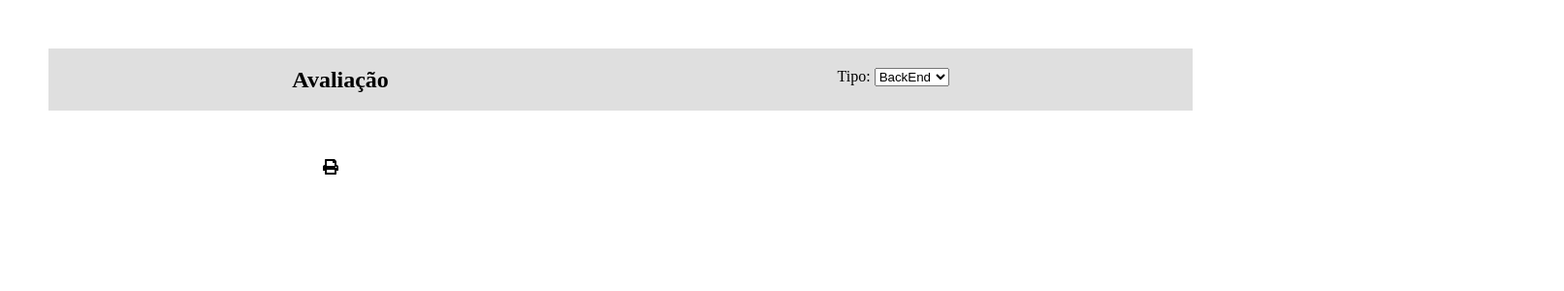
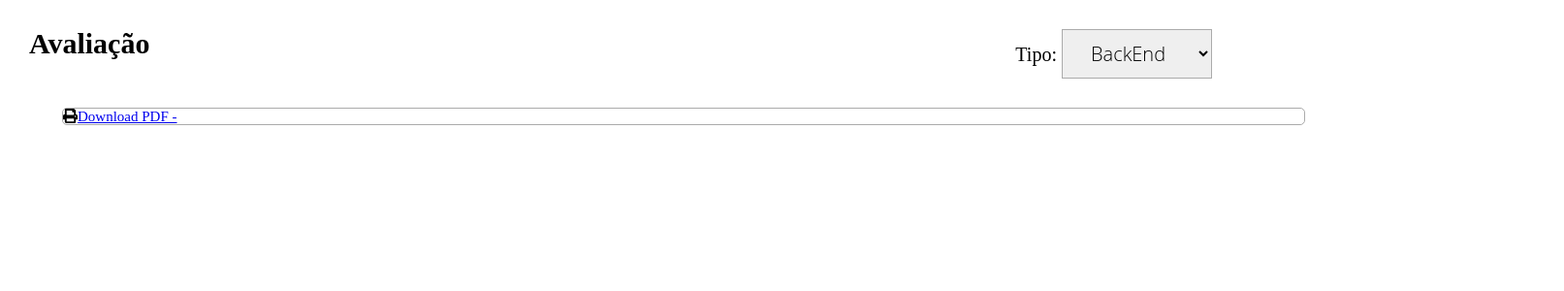
Before and after one commit to aceleradora-TW/acelera-mais-front, a React (Create React App) app: page /evaluation-challenge in a window 1280 px wide. Shown: the top 300 px of the page at 97% size, 1613 px wide, since content can reach past the window. Built offline with nearby package versions, Linux system fonts and the light colour scheme.

Commit message:
feat(evaluation-challenge): implenta botao select
@eluvya @gustavo1x

56

```diff
--- a/src/pages/evaluation-challenge/index.js
+++ b/src/pages/evaluation-challenge/index.js
@@ -10,7 +10,6 @@ export const EvaluationChallenge = () => {
       <div className="primeira">
         <p>Avaliação </p>
       </div>
-
       <div className="segunda">
         <span>Tipo: </span>
         <select name="select" id="select">
@@ -19,9 +18,10 @@ export const EvaluationChallenge = () => {
         </select>
       </div>
     </section>
-    <section className="head">
+      <section className="head">
         <div className="button">
           <FontAwesomeIcon icon={faPrint} />
+          <a href="download/acme-doc-2.0.1.txt" download="Acme Documentation (ver. 2.0.1).txt">Download PDF - </a>
         </div>
 
       </section></>
--- a/src/pages/evaluation-challenge/style.css
+++ b/src/pages/evaluation-challenge/style.css
@@ -1,16 +1,29 @@
 .table{
-  margin: 50px;
-  background-color: rgb(223, 223, 223);
-  padding: 20px;
-  margin-left: 50px;
+  margin: 30px;
   display: flex;
-  justify-content:space-around;
+  justify-content:space-between;
+  font-size: 20px;
+
 }
 .primeira{
   font-weight: bold;
   font-size: 150%;
 }
+
+.segunda select{
+  font-size: 20px;
+  border: 1px solid #ababab;
+  font-weight: 300;
+  padding: 10px 25px 10px 25px;
+  font-family: "Open Sans";
+}
+
 .button{
 position: relative;
-left: 26%;
+left: 5%;
+border: 1px solid #ababab;
+border-radius: 5px;
+width: 100%;
+margin-top: 20px;
+font-size: 15px;
 }
```
